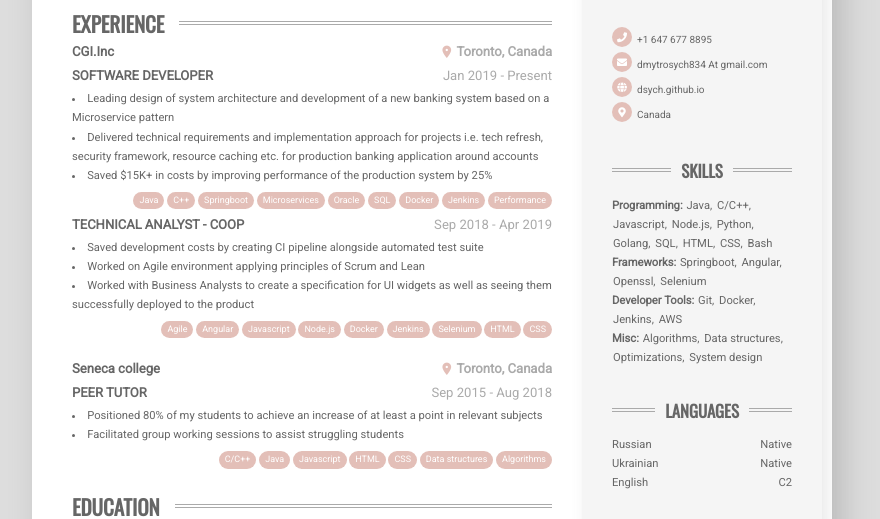
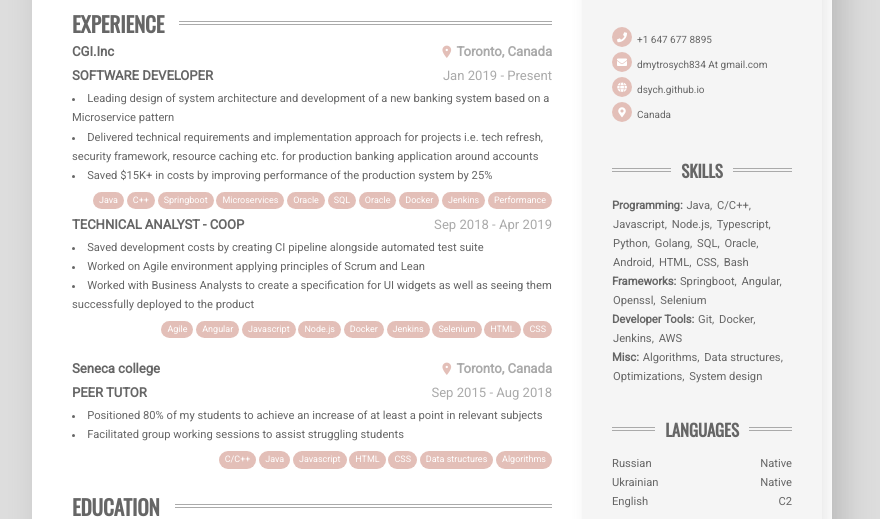
Before and after one commit to dsych/dsych.github.io, a plain HTML site: page index.html in a window 1280 px wide. Shown: the part 263-782 px from the top of the page, without its empty margins (208-1088 px from the left). Drawn offline with nearby package versions, Linux system fonts and the light colour scheme.

Commit message:
deployment

```diff
--- a/index.html
+++ b/index.html
@@ -76,6 +76,8 @@
                             <li class="experience__badge">Oracle</li>
 
                             <li class="experience__badge">SQL</li>
+
+                            <li class="experience__badge">Oracle</li>
 
                             <li class="experience__badge">Docker</li>
 
@@ -255,11 +257,17 @@
 
                     <li>Node.js</li>
 
+                    <li>Typescript</li>
+
                     <li>Python</li>
 
                     <li>Golang</li>
 
                     <li>SQL</li>
+
+                    <li>Oracle</li>
+
+                    <li>Android</li>
 
                     <li>HTML</li>
 
```
